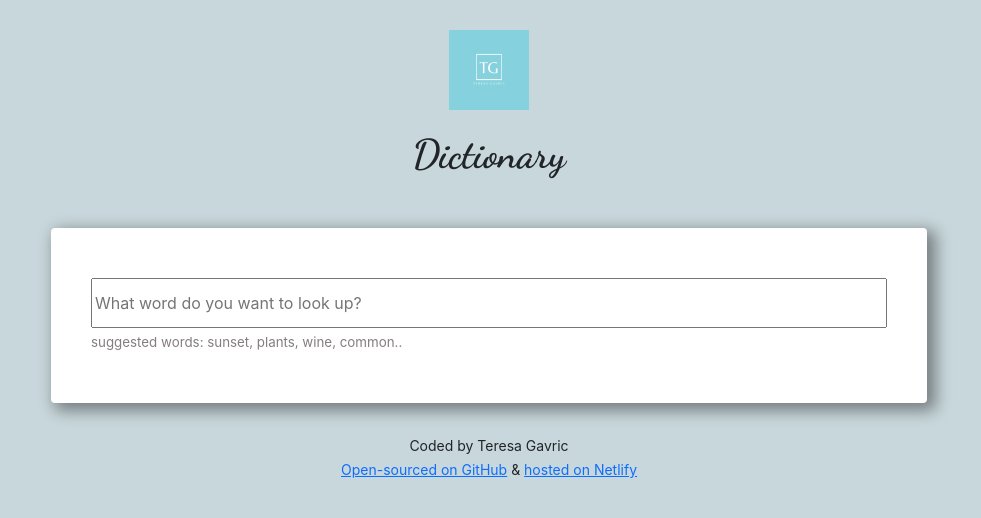
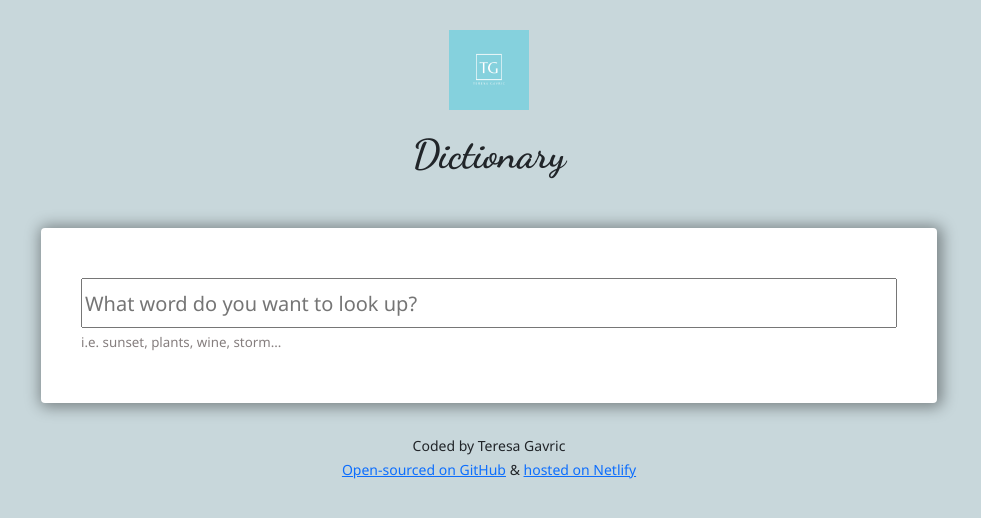
Before and after one commit to ter-gav/dictionary-project, a React (Create React App) app: page / in a window 1280 px wide. Shown: the top 518 px of the page, without its empty margins (151-1132 px from the left). Built offline with nearby package versions, Linux system fonts and the light colour scheme.

Commit message:
added extra font and styling

```diff
--- a/public/index.html
+++ b/public/index.html
@@ -11,8 +11,10 @@
     />
     <link rel="preconnect" href="https://fonts.googleapis.com" />
     <link rel="preconnect" href="https://fonts.gstatic.com" crossorigin />
+    <link rel="preconnect" href="https://fonts.googleapis.com" />
+    <link rel="preconnect" href="https://fonts.gstatic.com" crossorigin />
     <link
-      href="https://fonts.googleapis.com/css2?family=Dancing+Script:wght@400;500;600;700&display=swap"
+      href="https://fonts.googleapis.com/css2?family=Dancing+Script:wght@400;500;600;700&family=Noto+Sans:ital,wght@0,400;0,700;1,400;1,700&display=swap"
       rel="stylesheet"
     />
     <link
--- a/src/Dictionary.css
+++ b/src/Dictionary.css
@@ -4,15 +4,16 @@
 
 .Dictionary section {
   background: white;
-  margin: 30px;
+  margin: 20px;
   padding: 50px 40px;
   border-radius: 4px;
-  box-shadow: 6px 5px 15px 3px rgb(0 0 0 / 40%);
+  box-shadow: 2px 1px 15px 3px rgb(0 0 0 / 40%);
 }
 
 .Dictionary input {
   width: 100%;
   height: 50px;
+  font-size: 20px;
   color: rgb(63, 62, 62);
 }
 
--- a/src/Dictionary.js
+++ b/src/Dictionary.js
@@ -35,9 +35,7 @@ export default function Dictionary() {
             onChange={handleKeywordChange}
           ></input>
         </form>
-        <div className="suggestions">
-          suggested words: sunset, plants, wine, common..
-        </div>
+        <div className="suggestions">i.e. sunset, plants, wine, storm...</div>
       </section>
       <Results results={result} />
     </div>
--- a/src/Meaning.css
+++ b/src/Meaning.css
@@ -1,10 +1,16 @@
 .Meaning h3 {
   font-size: 30px;
   font-style: oblique;
+  padding-bottom: 10px;
+}
+
+.Meaning ul {
+  list-style: circle;
 }
 
 .Meaning .definition {
-  font-size: 18px;
+  font-size: 16px;
+  font-weight: 400;
   margin-bottom: 10px;
 }
 
--- a/src/Meaning.js
+++ b/src/Meaning.js
@@ -10,16 +10,24 @@ export default function Meaning(props) {
         if (definition.example) {
           return (
             <div key={index}>
-              <div className="definition">{definition.definition}</div>
-              <div className="example">"{definition.example}"</div>
-              <Synonym synonym={definition.synonyms} />
+              <ul>
+                <li>
+                  <div className="definition">{definition.definition}</div>
+                  <div className="example">"{definition.example}"</div>
+                  <Synonym synonym={definition.synonyms} />
+                </li>
+              </ul>
             </div>
           );
         } else {
           return (
             <div key={index}>
-              <div className="definition">{definition.definition}</div>
-              <Synonym synonym={definition.synonyms} />
+              <ul>
+                <li>
+                  <div className="definition">{definition.definition}</div>
+                  <Synonym synonym={definition.synonyms} />
+                </li>
+              </ul>
             </div>
           );
         }
--- a/src/index.css
+++ b/src/index.css
@@ -1,9 +1,7 @@
 body {
   margin: 0;
   background: rgb(200, 215, 219);
-  font-family: -apple-system, BlinkMacSystemFont, "Segoe UI", "Roboto", "Oxygen",
-    "Ubuntu", "Cantarell", "Fira Sans", "Droid Sans", "Helvetica Neue",
-    sans-serif;
+  font-family: "Noto Sans", sans-serif;
   -webkit-font-smoothing: antialiased;
   -moz-osx-font-smoothing: grayscale;
 }
```
